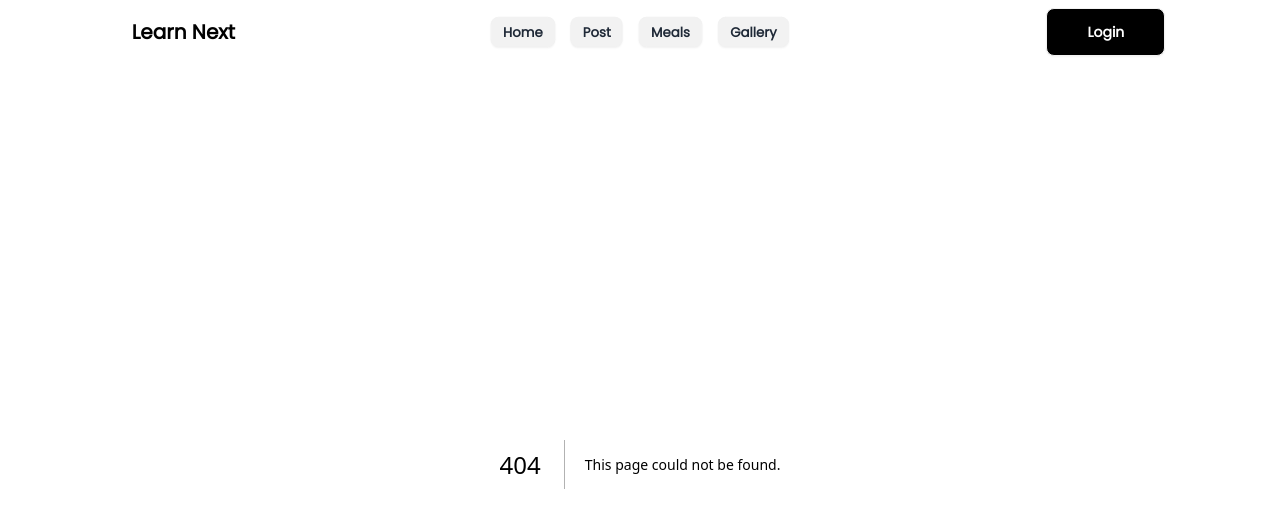
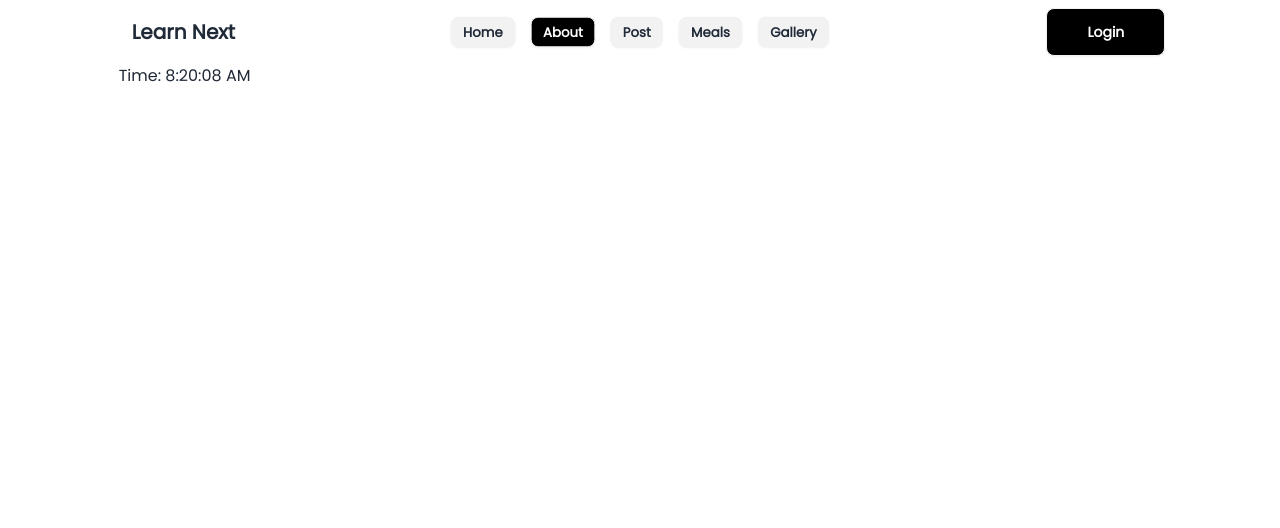
Before and after one commit to tahmedofficial/learn-next-js, a Next.js app: page /about in a window 1280 px wide. Before the commit this address had no page. Shown: the top 528 px of the page. Built offline with nearby package versions, Linux system fonts and the light colour scheme.

Commit message:
added post details page loding

```diff
--- /dev/null
+++ b/src/app/about/page.jsx
@@ -0,0 +1,20 @@
+// "use client";
+
+const getTime = async () => {
+    const res = await fetch("http://localhost:3000/time", { cache: "no-store" });
+    const data = await res.json();
+    return data.currentTime;
+}
+
+const page = async () => {
+
+    const time = await getTime();
+
+    return (
+        <div>
+            <h3>Time: {time}</h3>
+        </div>
+    );
+};
+
+export default page;
--- /dev/null
+++ b/src/app/posts/[id]/loading.jsx
@@ -0,0 +1,11 @@
+import React from 'react';
+
+const loading = () => {
+    return (
+        <div>
+            <span className="loading loading-spinner loading-lg flex mx-auto py-20"></span>
+        </div>
+    );
+};
+
+export default loading;
--- /dev/null
+++ b/src/app/time/route.js
@@ -0,0 +1,6 @@
+export const dynamic = "force-dynamic"
+export const GET = async () => {
+    return Response.json({
+        currentTime: new Date().toLocaleTimeString()
+    })
+}
--- a/src/components/Navbar.jsx
+++ b/src/components/Navbar.jsx
@@ -13,6 +13,10 @@ const Navbar = () => {
         {
             title: "Home",
             path: "/"
+        },
+        {
+            title: "About",
+            path: "/about"
         },
         {
             title: "Post",
```
